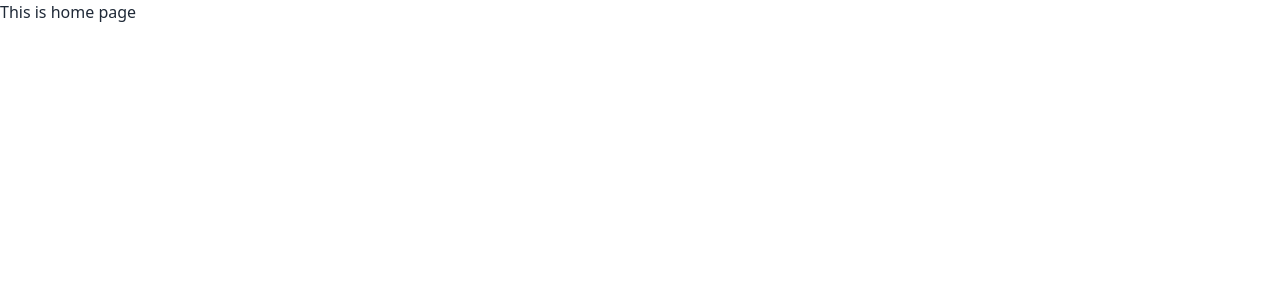
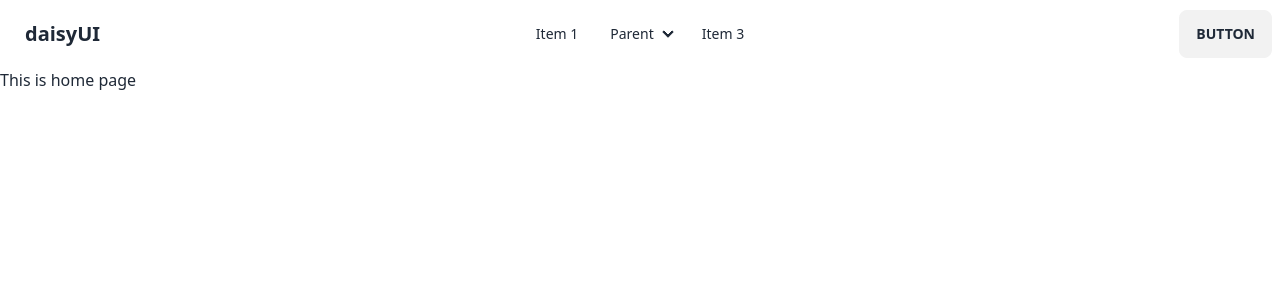
Before and after one commit to tirahman105/codeMates_test_project, a React (Vite) app in the folder CodeMates_test_project/: page / in a window 1280 px wide. Shown: the top 300 px of the page. Built offline with nearby package versions, Linux system fonts and the light colour scheme.

Commit message:
navbar created, added in routes

```diff
--- a/CodeMates_test_project/src/Layout/Main.jsx
+++ b/CodeMates_test_project/src/Layout/Main.jsx
@@ -1,9 +1,10 @@
-import React from 'react';
 import { Outlet } from 'react-router-dom';
+import Navbar from '../components/Navbar';
 
 const Main = () => {
     return (
         <div>
+        <Navbar></Navbar>
             <Outlet></Outlet>
         </div>
     );
--- /dev/null
+++ b/CodeMates_test_project/src/components/Navbar.jsx
@@ -0,0 +1,48 @@
+
+const Navbar = () => {
+    return (
+        <div>
+        <div className="navbar bg-base-100">
+        <div className="navbar-start">
+          <div className="dropdown">
+            <label tabIndex={0} className="btn btn-ghost lg:hidden">
+              <svg xmlns="http://www.w3.org/2000/svg" className="h-5 w-5" fill="none" viewBox="0 0 24 24" stroke="currentColor"><path strokeLinecap="round" strokeLinejoin="round" strokeWidth="2" d="M4 6h16M4 12h8m-8 6h16" /></svg>
+            </label>
+            <ul tabIndex={0} className="menu menu-sm dropdown-content mt-3 z-[1] p-2 shadow bg-base-100 rounded-box w-52">
+              <li><a>Item 1</a></li>
+              <li>
+                <a>Parent</a>
+                <ul className="p-2">
+                  <li><a>Submenu 1</a></li>
+                  <li><a>Submenu 2</a></li>
+                </ul>
+              </li>
+              <li><a>Item 3</a></li>
+            </ul>
+          </div>
+          <a className="btn btn-ghost normal-case text-xl">daisyUI</a>
+        </div>
+        <div className="navbar-center hidden lg:flex">
+          <ul className="menu menu-horizontal px-1">
+            <li><a>Item 1</a></li>
+            <li tabIndex={0}>
+              <details>
+                <summary>Parent</summary>
+                <ul className="p-2">
+                  <li><a>Submenu 1</a></li>
+                  <li><a>Submenu 2</a></li>
+                </ul>
+              </details>
+            </li>
+            <li><a>Item 3</a></li>
+          </ul>
+        </div>
+        <div className="navbar-end">
+          <a className="btn">Button</a>
+        </div>
+      </div>
+        </div>
+    );
+};
+
+export default Navbar;
```
Also changed, not shown: CodeMates_test_project/src/Routes/Routes.jsx (+8 -1 lines).
